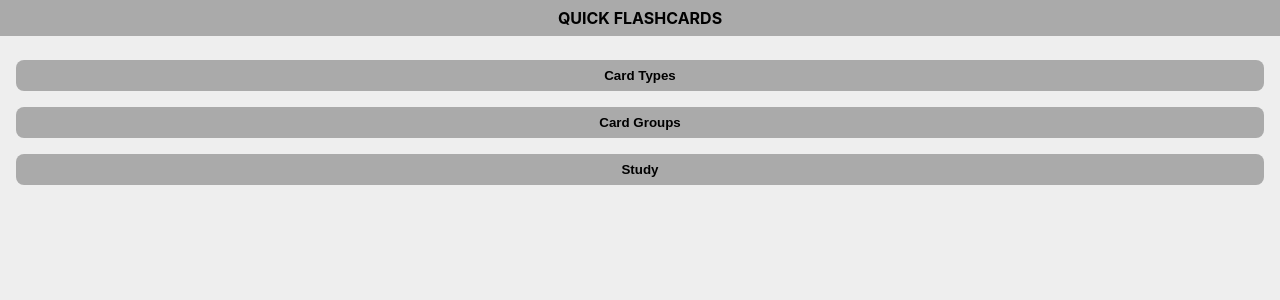
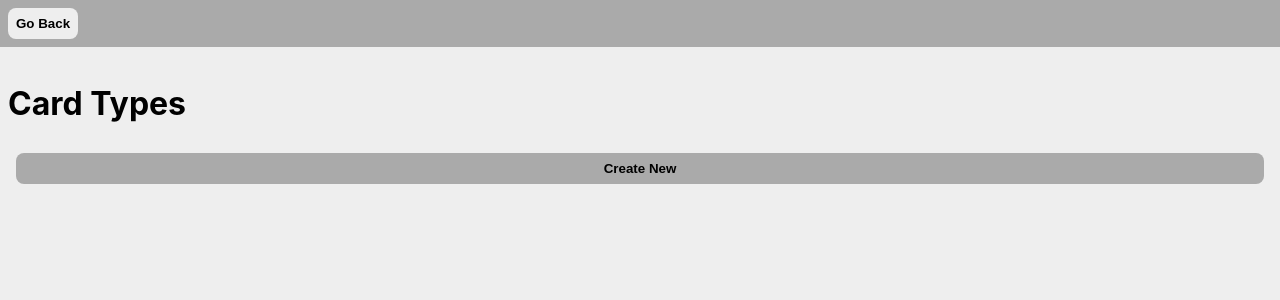
Before and after one commit to tomcumming/quick-flashcards, a React (Vite) app: page / in a window 1280 px wide. Both pictures are taken after a click on the button "Card Types". Shown: the top 300 px of the page. Built offline with nearby package versions, Linux system fonts and the light colour scheme.

Commit message:
Card types screen

```diff
--- a/src/components/app.tsx
+++ b/src/components/app.tsx
@@ -1,12 +1,20 @@
 import * as React from "react";
 
 import MainMenu from "./mainmenu";
+import CardTypes from "./card-types";
 import EditCardType from "./edit-card-type";
-import { QuestionType, emptyCardType, CardType, freshId } from "../data";
+import {
+  QuestionType,
+  emptyCardType,
+  CardType,
+  freshId,
+  SavedData
+} from "../data";
 import useData from "../hooks/data";
 
 type State =
   | { type: "main-menu" }
+  | { type: "card-types" }
   | { type: "edit-card-type"; id: "new" | number };
 
 const initialAppState: State = { type: "main-menu" };
@@ -16,6 +24,47 @@ export default function App({}: {}) {
 
   const [state, setState] = React.useState(initialAppState);
 
+  if (state.type === "main-menu") {
+    return (
+      <MainMenu
+        onEditCardTypes={() => setState({ type: "card-types" })}
+        onEditCardGroups={() => alert("edit card groups")}
+        onStudy={() => alert("on study")}
+      />
+    );
+  } else if (state.type === "card-types") {
+    return (
+      <CardTypes
+        cardTypes={data.cardTypes}
+        onBack={() => setState({ type: "main-menu" })}
+        onEdit={id => setState({ type: "edit-card-type", id })}
+      />
+    );
+  } else if (state.type === "edit-card-type") {
+    return (
+      <EditCardTypeScreen
+        data={data}
+        setData={setData}
+        id={state.id}
+        setState={setState}
+      />
+    );
+  } else {
+    throw new Error("Unknown app state");
+  }
+}
+
+function EditCardTypeScreen({
+  data,
+  setData,
+  id,
+  setState
+}: {
+  data: SavedData;
+  setData: (data: SavedData) => void;
+  id: "new" | number;
+  setState: (state: State) => void;
+}) {
   const onSaveCardType = React.useCallback(
     (id: "new" | number, cardType: CardType) => {
       let [data2, id2] = id === "new" ? freshId(data) : [data, id];
@@ -26,30 +75,19 @@ export default function App({}: {}) {
       };
 
       setData({ ...data2, cardTypes });
+      setState({ type: "card-types" });
     },
     [data, setData]
   );
 
-  if (state.type === "main-menu") {
-    return (
-      <MainMenu
-        onEditCardTypes={() => alert("edit card types")}
-        onEditCardGroups={() => alert("edit card groups")}
-        onStudy={() => alert("on study")}
-      />
-    );
-  } else if (state.type === "edit-card-type") {
-    const card = state.id === "new" ? emptyCardType : data.cardTypes[state.id];
+  const card = id === "new" ? emptyCardType : data.cardTypes[id];
 
   return (
     <EditCardType
-        cardTypeId={state.id}
+      cardTypeId={id}
       initialValue={card}
       onConfirm={onSaveCardType}
-        onBack={() => alert("back pressed")}
+      onBack={() => setState({ type: "card-types" })}
     />
   );
-  } else {
-    throw new Error("Unknown app state");
 }
-}
--- /dev/null
+++ b/src/components/card-types.tsx
@@ -0,0 +1,42 @@
+import * as React from "react";
+
+import { SavedData } from "../data";
+import Header from "./header";
+
+export type Props = {
+  cardTypes: SavedData["cardTypes"];
+  onBack: () => void;
+  onEdit: (id: "new" | number) => void;
+};
+
+export default function CardTypes({ cardTypes, onBack, onEdit }: Props) {
+  const cardTypesList = Object.entries(cardTypes);
+
+  return (
+    <>
+      <Header onBack={onBack} />
+      <div className="page-padding vertical-stretch">
+        <h1>Card Types</h1>
+        <button className="full-width" onClick={() => onEdit("new")}>
+          Create New
+        </button>
+        {cardTypesList.length === 0 ? (
+          undefined
+        ) : (
+          <div className="card-types-list vertical-stretch">
+            <h2>Edit Existing:</h2>
+            {cardTypesList.map(([id, ct]) => (
+              <button
+                key={id}
+                className="full-width"
+                onClick={() => onEdit(parseInt(id))}
+              >
+                {ct.name}
+              </button>
+            ))}
+          </div>
+        )}
+      </div>
+    </>
+  );
+}
--- a/src/components/edit-card-type.tsx
+++ b/src/components/edit-card-type.tsx
@@ -39,8 +39,8 @@ export default function EditCardType({
     <>
       <Header onBack={onBack} />
 
-      <form onSubmit={onFormSubmit}>
-        <div className="edit-group">
+      <form onSubmit={onFormSubmit} className="vertical-stretch">
+        <div className="edit-group vertical-stretch">
           <label>Name</label>
           <input
             type="text"
@@ -50,7 +50,7 @@ export default function EditCardType({
             }
           />
         </div>
-        <div className="edit-group">
+        <div className="edit-group vertical-stretch">
           <label>Question Type</label>
           <select
             value={currentValue.questionType}
@@ -68,7 +68,7 @@ export default function EditCardType({
             ))}
           </select>
         </div>
-        <div className="edit-group">
+        <div className="edit-group vertical-stretch">
           <label>Speech Voice</label>
           <select
             value={selectedVoiceUri}
--- a/src/components/mainmenu.tsx
+++ b/src/components/mainmenu.tsx
@@ -16,10 +16,16 @@ export default function MainMenu({
   return (
     <>
       <Header />
-      <div className="main-menu">
-        <button onClick={onEditCardTypes}>Card Types</button>
-        <button onClick={onEditCardGroups}>Card Groups</button>
-        <button onClick={onStudy}>Study</button>
+      <div className="main-menu vertical-stretch">
+        <button onClick={onEditCardTypes} className="full-width">
+          Card Types
+        </button>
+        <button onClick={onEditCardGroups} className="full-width">
+          Card Groups
+        </button>
+        <button onClick={onStudy} className="full-width">
+          Study
+        </button>
       </div>
     </>
   );
--- a/src/style.css
+++ b/src/style.css
@@ -57,19 +57,31 @@ body {
   text-transform: capitalize;
 }
 
-.quick-flashcards form {
+.quick-flashcards .page-padding {
+  padding: var(--stardard-padding);
+}
+
+.quick-flashcards .vertical-stretch {
   display: flex;
   flex-direction: column;
   align-items: stretch;
+}
 
+.quick-flashcards button.full-width {
+  margin: var(--stardard-padding);
+  border: none;
+  background: var(--background2);
+  padding: var(--stardard-padding);
+  border-radius: var(--stardard-padding);
+  font-weight: bold;
+  color: var(--text);
+}
+
+.quick-flashcards form {
   padding: var(--stardard-padding);
 }
 
 .quick-flashcards form .edit-group {
-  display: flex;
-  flex-direction: column;
-  align-items: stretch;
-
   padding: var(--stardard-padding);
 }
 
@@ -97,20 +109,7 @@ body {
 }
 
 .quick-flashcards .main-menu {
-  display: flex;
-  flex-direction: column;
   justify-content: flex-start;
-  align-items: stretch;
 
   padding: var(--stardard-padding);
 }
-
-.quick-flashcards .main-menu button {
-  margin: var(--stardard-padding);
-  border: none;
-  background: var(--background2);
-  padding: var(--stardard-padding);
-  border-radius: var(--stardard-padding);
-  font-weight: bold;
-  color: var(--text);
-}
```
Lines whose indentation alone changed are shown as unchanged.
